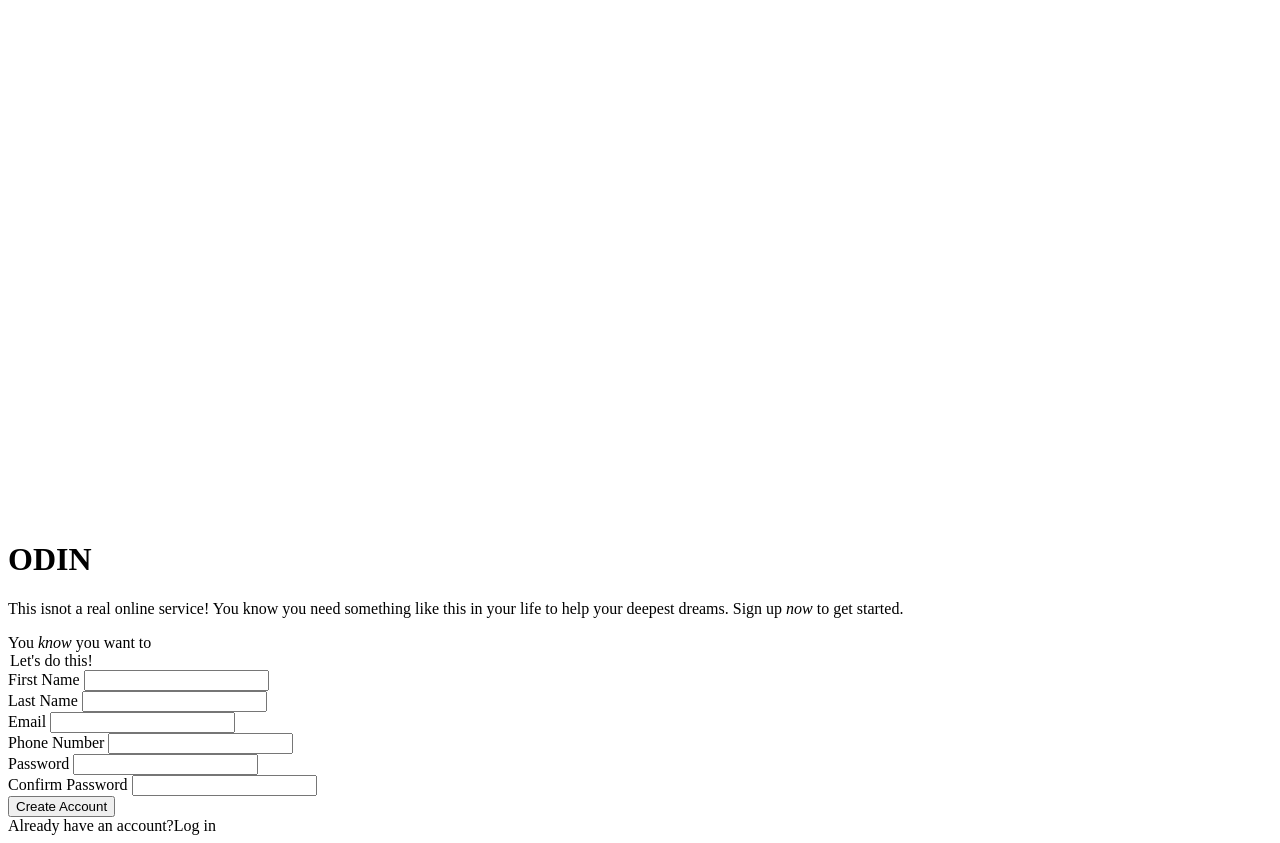
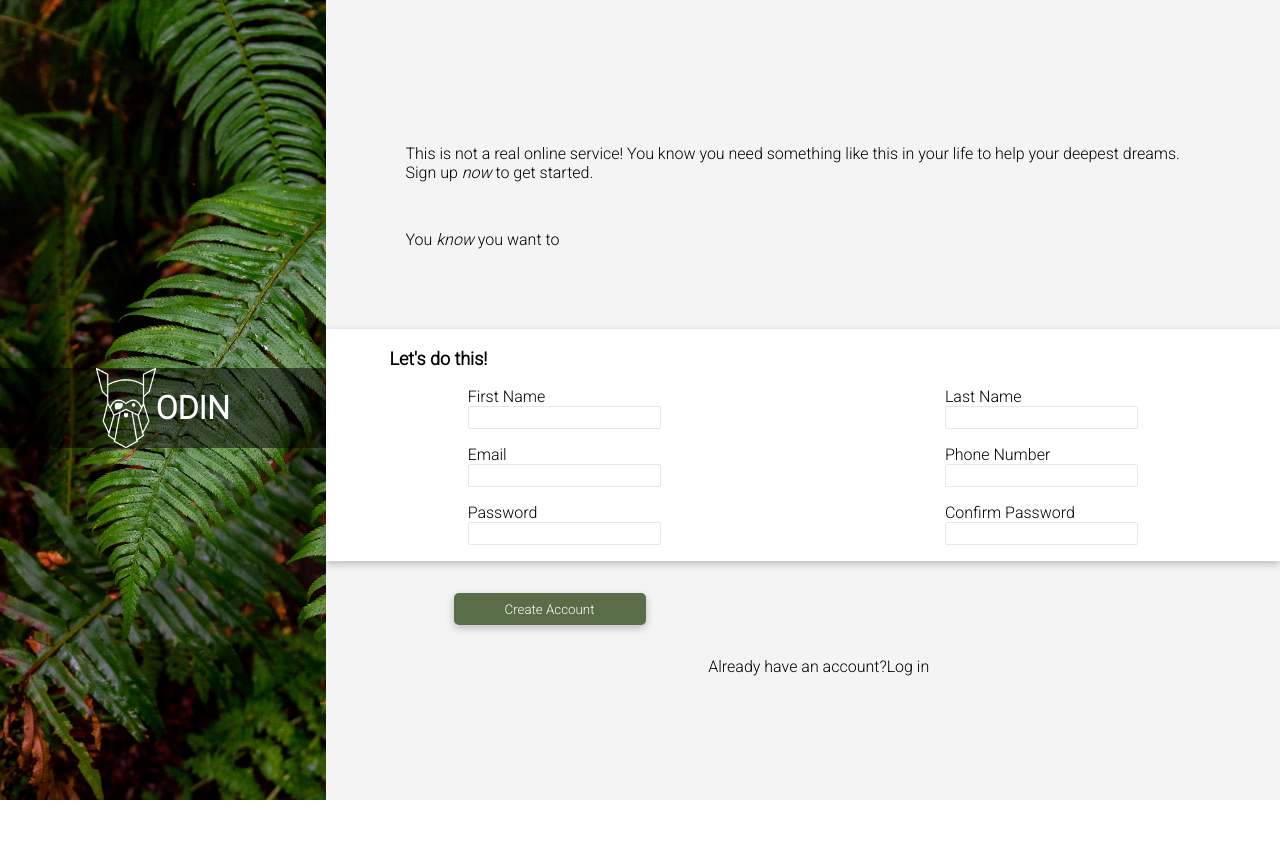
Before and after one commit to Minchanjung/signup-form, a plain HTML site: page index.html in a window 1280 px wide. After the commit the page ends 800 px from the top, so only its background shows below. Drawn offline with Linux system fonts and the light colour scheme.

Commit message:
styled form sheet

```diff
--- a/index.html
+++ b/index.html
@@ -4,49 +4,56 @@
     <meta charset="UTF-8">
     <meta http-equiv="X-UA-Compatible" content="IE=edge">
     <meta name="viewport" content="width=device-width, initial-scale=1.0">
+    <link rel="stylesheet" href="/styles.css">
+    <link rel="preconnect" href="https://fonts.googleapis.com">
+<link rel="preconnect" href="https://fonts.gstatic.com" crossorigin>
+<link href="https://fonts.googleapis.com/css2?family=Roboto:wght@300&display=swap" rel="stylesheet">
     <title>Signup Form</title>
 </head>
 <body>
     <div id="logoContainer">
         <div id="logo">
             <img src="./src/odin-lined.png" alt="Odin Icon" id="icon">
-        </div>
             <h1 id="title">ODIN</h1>
         </div>
+    </div>
     <div id="formContainer">
-        <p id="mainText">This isnot a real online service! You know you need something like this in your life to help your deepest dreams. Sign up <em>now</em> to get started.</p>
+        <p id="mainText">This is not a real online service! You know you need something like this in your life to help your deepest dreams. Sign up <em>now</em> to get started.</p>
         <div id="secondText">You <em>know</em> you want to</div>
         <form action="" method="get" id="form">
+            <div id="inputContainer">
                 <legend>Let's do this!</legend>
-            <div id="input1">
+                <div id="input1" class="inputContainer">
                     <label for="firstNameInput">First Name</label>
-                <input type="text" id="firstNameInput">
+                    <input type="text" id="firstNameInput" required>
                 </div>
 
-            <div id="input2">
+                <div id="input2" class="inputContainer">
                     <label for="lastNameInput">Last Name</label>
-                <input type="text" id="lastNameInput">
+                    <input type="text" id="lastNameInput" required>
                 </div>
 
-            <div id="input3">
+                <div id="input3" class="inputContainer">
                     <label for="emailInput">Email</label>
-                <input type="email" id="emailInput">
+                    <input type="email" id="emailInput" required>
                 </div>
 
-            <div id="input4">
+                <div id="input4" class="inputContainer">
                     <label for="numberInput">Phone Number</label>
-                <input type="tel" id="numberInput">
+                    <input type="tel" id="numberInput" required>
                 </div>
 
-            <div id="input5">
+                <div id="input5" class="inputContainer">
                     <label for="passwordInput">Password</label>
-                <input type="password" id="passwordInput">
+                    <input type="password" id="passwordInput" required>
                 </div>
 
-            <div id="input6">
+                <div id="input6" class="inputContainer">
                     <label for="passwordConfirmInput">Confirm Password</label>
-                <input type="password" id="passwordConfrimInput">
+                    <input type="password" id="passwordConfrimInput" required>
                 </div>
+            </div>
+
 
             <button type="submit" id="submitBtn">Create Account</button>
         </form>
--- a/styles.css
+++ b/styles.css
@@ -0,0 +1,138 @@
+* {
+    margin: 0;
+    padding: 0;
+    font-family: 'Roboto', sans-serif;
+}
+
+body {
+    display: flex;
+}
+
+#logoContainer {
+    background-image: url('./src/halie-west-25xggax4bSA-unsplash.jpg');
+    background-size: cover;
+    height: 100vh;
+    width: 30vw;
+}
+
+#logo {
+    display: flex;
+    align-items: center;
+    justify-content: center;
+    background-color: rgba(0, 0, 0, 0.5);
+    margin-top: 23rem;
+
+}
+
+#icon {
+    height: 5rem;
+}
+
+#title {
+    color: white;
+}
+
+#formContainer {
+    background-color: rgb(244, 244, 244);
+    display: flex;
+    flex-direction: column;
+    align-items: center;
+}
+
+#mainText {
+    margin: 9rem 5rem 3rem 5rem;
+}
+
+#secondText {
+    margin-bottom: 5rem;
+    margin-left: 5rem;
+    align-self: flex-start;
+}
+
+form {
+    justify-self: center;
+    width: 100%
+}
+
+#inputContainer {
+    background-color: white;
+    box-shadow: rgba(0, 0, 0, 0.24) 0px 3px 8px;
+    width: 100%;
+    display: grid;
+    grid-template-columns: 1fr 1fr 1fr 1fr;
+    grid-template-rows: 1fr 1fr 1fr 1fr;
+    grid-template-areas: "header header header header";
+}
+
+legend {
+    grid-area: header;
+    align-self: center;
+    margin-left: 4rem;
+    justify-self: start;
+    font-weight: bold;
+    font-size: large;
+}
+
+.inputContainer {
+    display: flex;
+    flex-direction: column;
+    justify-self: center;
+    margin: 0 0 1rem 0;
+
+}
+
+.inputContainer input {
+    outline: none;
+    border: 1px solid #E5E7EB;
+    padding: 3px 5px 3px 10px;
+    width: 11rem;
+    border-radius: 2px;
+}
+
+.inputContainer input:focus {
+    border: 1px solid rgb(107, 159, 232);
+    box-shadow: rgba(0, 0, 0, 0.24) 0px 3px 8px;
+}
+
+#input1 {
+    grid-column: 1 / 3;
+    grid-row: 2 / span 1;
+}
+
+#input2 {
+    grid-column: 3 / span 2;
+    grid-row: 2 / span 1;
+}
+
+#input3 {
+    grid-column: 1 / 3;
+}
+
+#input4 {
+    grid-column: 3 / span 2;
+}
+
+#input5 {
+    grid-column: 1 / 3;
+}
+
+#input6 {
+    grid-column: 3 / span 2;
+}
+
+#submitBtn {
+    color: white;
+    margin-top: 2rem;
+    width: 12rem;
+    height: 2rem;
+    border-radius: 5px;
+    background-color: #596D48;
+    border: none;
+    box-shadow: rgba(0, 0, 0, 0.24) 0px 3px 8px;
+    margin-left: 10vw;
+}
+
+#account {
+    margin-left: 2rem;
+    margin-top: 2rem;
+}
```
Lines whose indentation alone changed are shown as unchanged.
